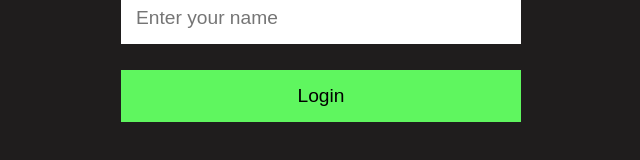
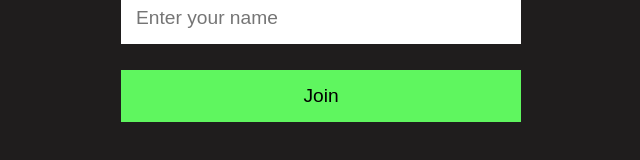
Before and after one commit to asadraiyan/livechat-app, a React (Create React App) app in the folder client/: page / in a window 1280 px wide. Shown: the part 450-610 px from the top of the page, without its empty margins (319-959 px from the left). Built offline with nearby package versions, Linux system fonts and the light colour scheme; a web font is replaced by a local one.

Commit message:
added toaster for notification

```diff
--- a/client/package.json
+++ b/client/package.json
@@ -11,6 +11,7 @@
     "react-router-dom": "^6.14.1",
     "react-scripts": "5.0.1",
     "react-scroll-to-bottom": "^4.2.0",
+    "react-toastify": "^9.1.3",
     "socket.io-client": "^4.7.1",
     "web-vitals": "^2.1.4"
   },
--- a/client/src/Components/Join/Join.js
+++ b/client/src/Components/Join/Join.js
@@ -2,6 +2,8 @@
 import "./Join.css";
 import logo from "../Images/logo2.png";
 import { Link } from "react-router-dom";
+import { ToastContainer, toast } from "react-toastify";
+import "react-toastify/dist/ReactToastify.css";
 
 let user;
 
@@ -11,7 +13,9 @@
   const handleLogin = (e) => {
     if (!name) {
       e.preventDefault();
-      alert("Please enter your name");
+      toast.error("Please enter your name", {
+        position: "top-center",
+      });
     }
   };
 
@@ -35,12 +39,13 @@
             />
             <Link to="/chat" onClick={handleLogin}>
               <button className="join-btn" onClick={sendUser}>
-                Login
+                Join
               </button>
             </Link>
           </div>
         </div>
       </div>
+      <ToastContainer />
     </>
   );
 };
```
Also changed, not shown: 1 other file (tests, documents, lock files or other folders).
